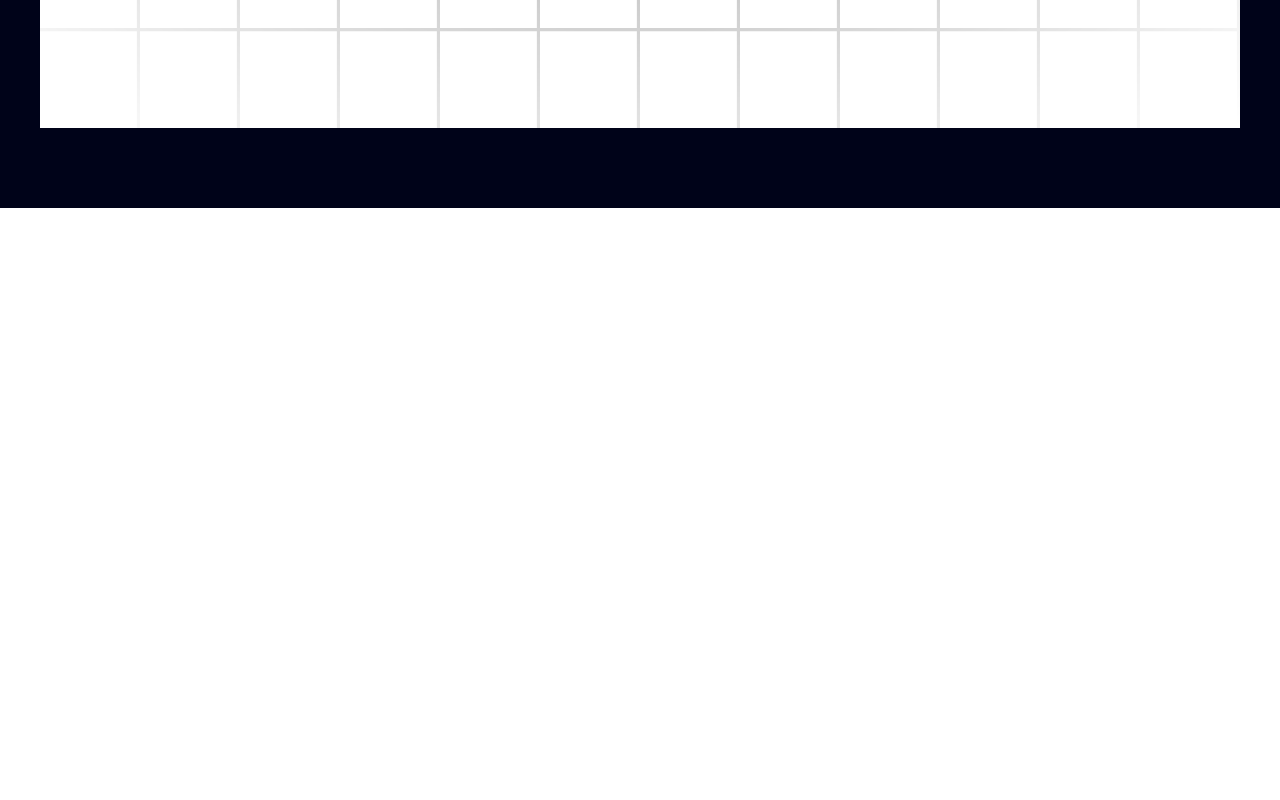
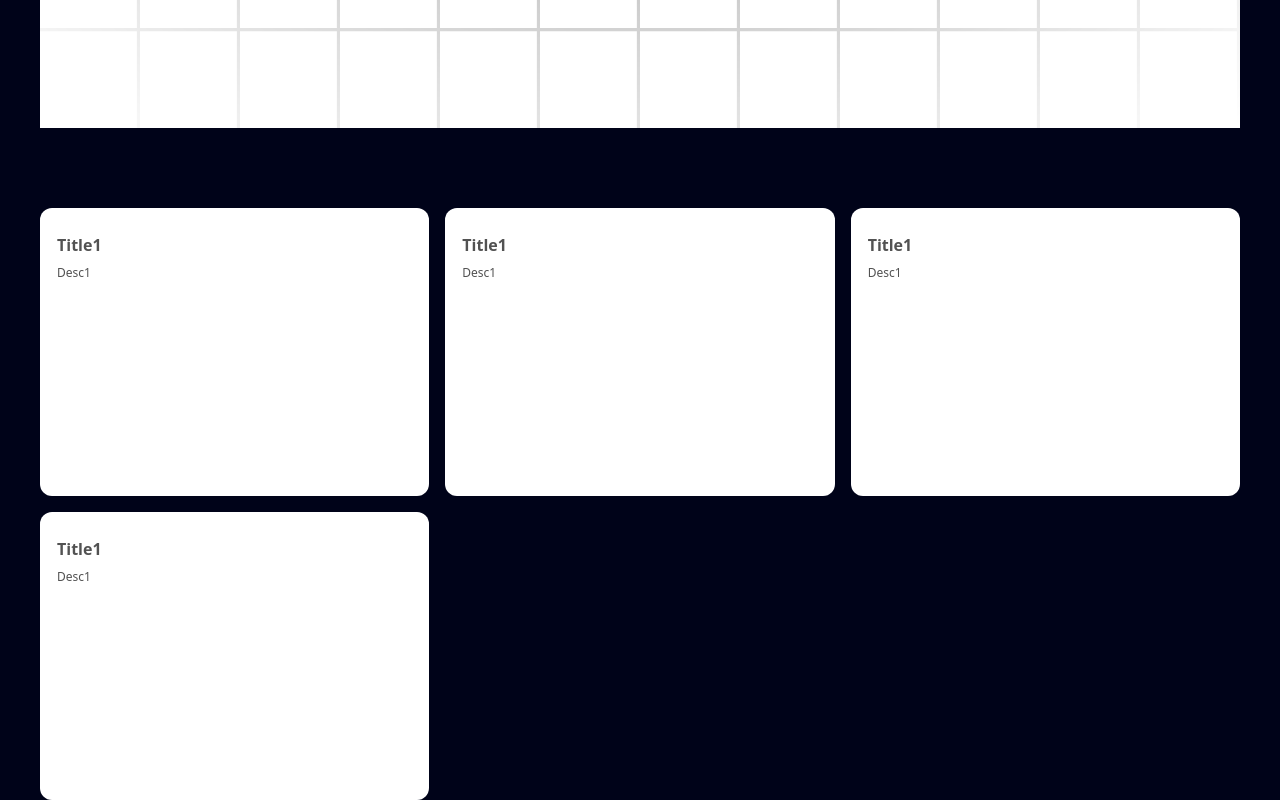
Before and after one commit to Rottenburger/portfolio-website, a Next.js app: page / in a window 1280 px wide. Shown: the part 816-1616 px from the top of the page. Before the commit the page ends 1024 px from the top, so only its background shows below. Built offline with nearby package versions, Linux system fonts and the light colour scheme.

Commit message:
added bento grid

```diff
--- a/app/page.tsx
+++ b/app/page.tsx
@@ -1,3 +1,4 @@
+import Grid from "@/components/Grid";
 import Hero from "@/components/Hero";
 import Image from "next/image";
 
@@ -8,6 +9,7 @@
     mx-auto sm:px-10 px-5">
       <div className="max-w-7xl w-full">
         <Hero />
+        <Grid />
       </div>
     </main></>
   );
--- /dev/null
+++ b/components/Grid.tsx
@@ -0,0 +1,22 @@
+import React from 'react'
+import { BentoGrid, BentoGridItem } from './ui/BentoGrid'
+import { gridItems } from '@/data'
+
+const Grid = () => {
+  return (
+    <section id='about'>
+        <BentoGrid>
+            {gridItems.map((item) => (
+                <BentoGridItem
+                id={item.id}
+                key={item.id}
+                title={item.title}
+                description={item.description}
+                />
+            ))}
+        </BentoGrid>
+    </section>
+  )
+}
+
+export default Grid
--- /dev/null
+++ b/components/ui/BentoGrid.tsx
@@ -0,0 +1,56 @@
+import { cn } from "@/lib/utils";
+
+export const BentoGrid = ({
+  className,
+  children,
+}: {
+  className?: string;
+  children?: React.ReactNode;
+}) => {
+  return (
+    <div
+      className={cn(
+        "grid md:auto-rows-[18rem] grid-cols-1 md:grid-cols-3 gap-4 max-w-7xl mx-auto ",
+        className
+      )}
+    >
+      {children}
+    </div>
+  );
+};
+
+export const BentoGridItem = ({
+  className,
+  title,
+  description,
+  header,
+  icon,
+  id,
+}: {
+  className?: string;
+  title?: string | React.ReactNode;
+  description?: string | React.ReactNode;
+  header?: React.ReactNode;
+  icon?: React.ReactNode;
+  id: number
+}) => {
+  return (
+    <div
+      className={cn(
+        "row-span-1 relative rounded-xl group/bento hover:shadow-xl transition duration-200 shadow-input dark:shadow-none p-4 dark:bg-black dark:border-white/[0.2] bg-white border border-transparent justify-between flex flex-col space-y-4",
+        className
+      )}
+    >
+      {header}
+      <div className="group-hover/bento:translate-x-2 transition duration-200">
+        {icon}
+        <div className="font-sans font-bold text-neutral-600 dark:text-neutral-200 mb-2 mt-2">
+          {title}
+        </div>
+        <div className="font-sans font-normal text-neutral-600 text-xs dark:text-neutral-300">
+          {description}
+        </div>
+      </div>
+    </div>
+  );
+};
--- /dev/null
+++ b/data/index.ts
@@ -0,0 +1,6 @@
+export const gridItems = [
+    {title: 'Title1', description: 'Desc1', id: 1},
+    {title: 'Title1', description: 'Desc1', id: 1},
+    {title: 'Title1', description: 'Desc1', id: 1},
+    {title: 'Title1', description: 'Desc1', id: 1},
+]
```
